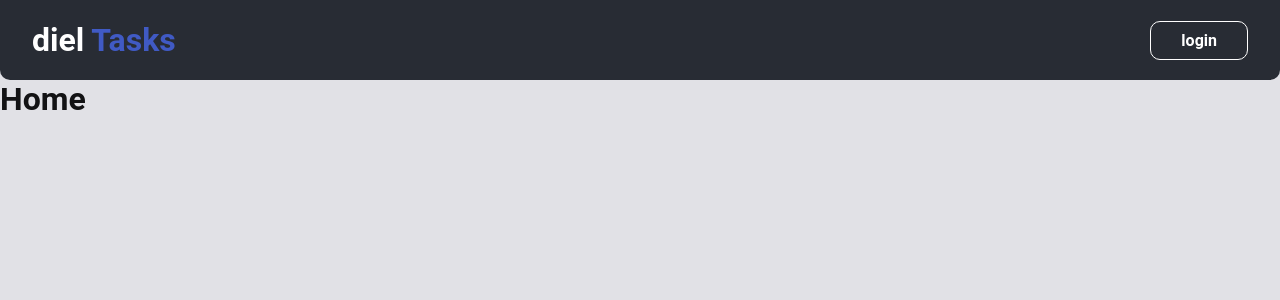
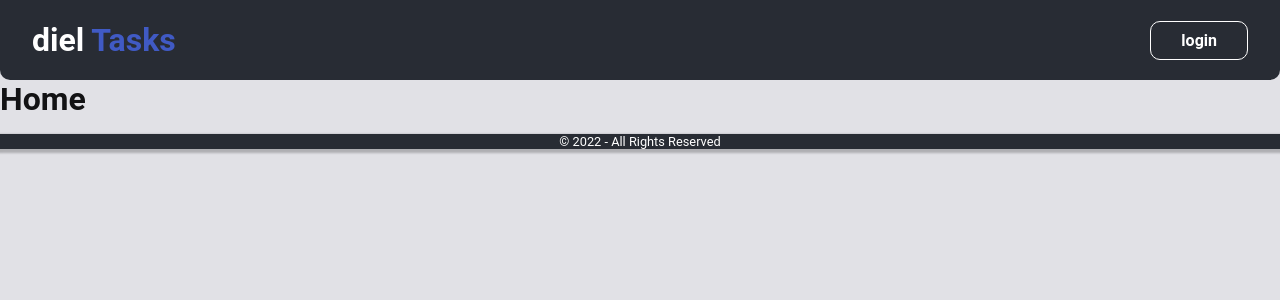
Before and after one commit to FelipeFerreiraDev/Diel-Energia-Test, a React (Vite) app in the folder frontend/: page / in a window 1280 px wide. Shown: the top 300 px of the page. Built offline with nearby package versions, Linux system fonts and the light colour scheme.

Commit message:
feat: footer components

```diff
--- a/frontend/src/App.tsx
+++ b/frontend/src/App.tsx
@@ -1,4 +1,5 @@
 import { BrowserRouter } from 'react-router-dom';
+import Footer from './components/Footer';
 import Header from './components/Header';
 import Router from './Router';
 
@@ -7,6 +8,7 @@ function App() {
     <BrowserRouter>
       <Header />
       <Router />
+      <Footer />
     </BrowserRouter>
   );
 }
--- a/frontend/src/components/Footer/index.tsx
+++ b/frontend/src/components/Footer/index.tsx
@@ -1,7 +1,11 @@
-export default function Header() {
+import style from './styles.module.scss';
+
+export default function Footer() {
   return (
     <footer>
-      <div />
+      <div className={style.copyright}>
+        <p>© 2022 - All Rights Reserved</p>
+      </div>
     </footer>
   );
 }
--- a/frontend/src/components/Footer/styles.module.scss
+++ b/frontend/src/components/Footer/styles.module.scss
@@ -0,0 +1,17 @@
+footer {
+  width: 100%;
+  bottom: 0;
+  box-shadow: 0 2px 2px 2px rgba(9, 9, 9, 0.23);
+}
+
+.copyright {
+  font-size: 0.8rem;
+  color: #fff;
+  text-align: center;
+  margin-top: 1rem;
+  display: flex;
+  justify-content: center;
+  align-items: center;
+  width: 100%;
+  background: var(--gray-800);
+}
--- a/frontend/src/components/Header/styles.module.scss
+++ b/frontend/src/components/Header/styles.module.scss
@@ -12,7 +12,6 @@
 .logo {
   width: 300px;
   font-weight: bold;
-
 
   span {
     color: var(--blue-500);
```
